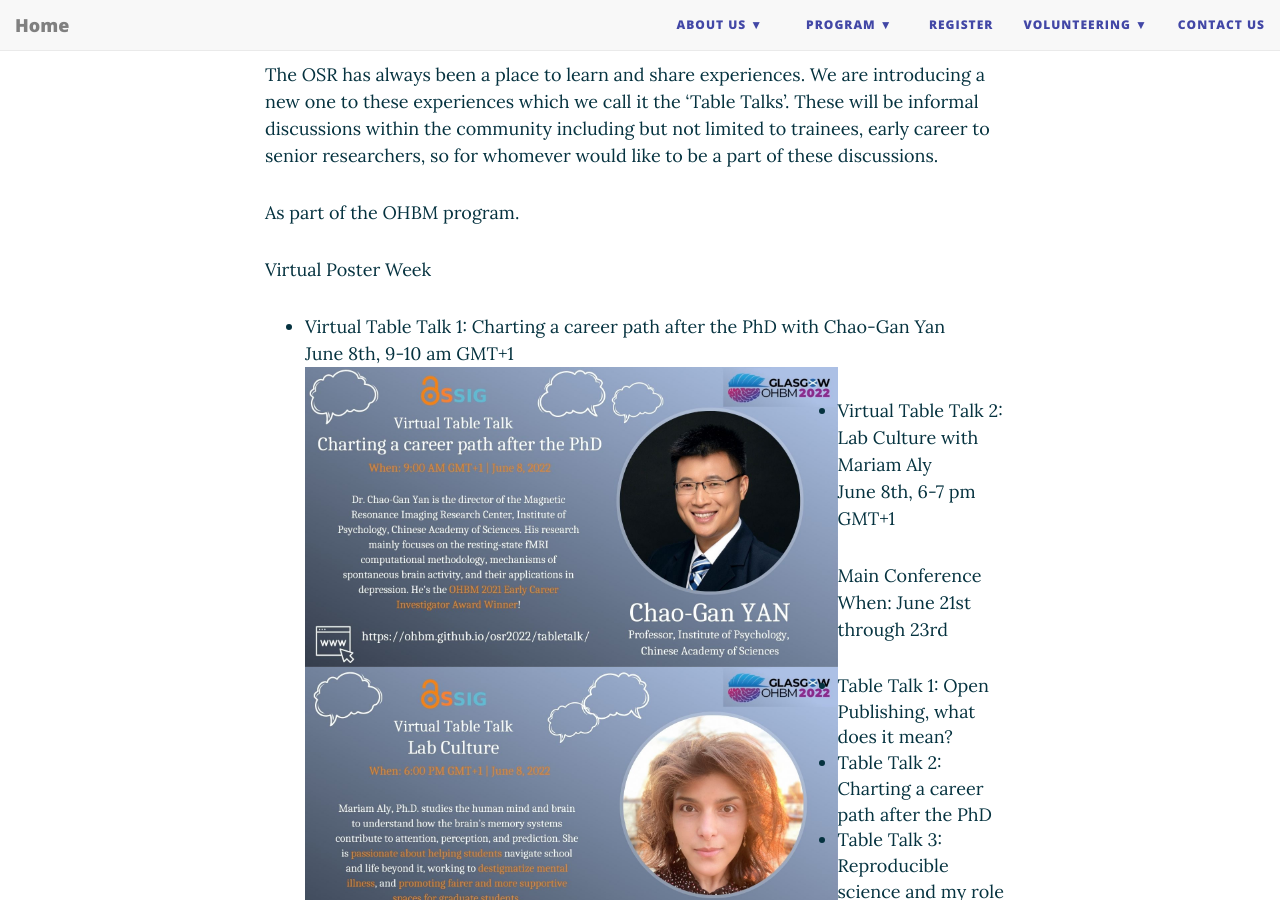
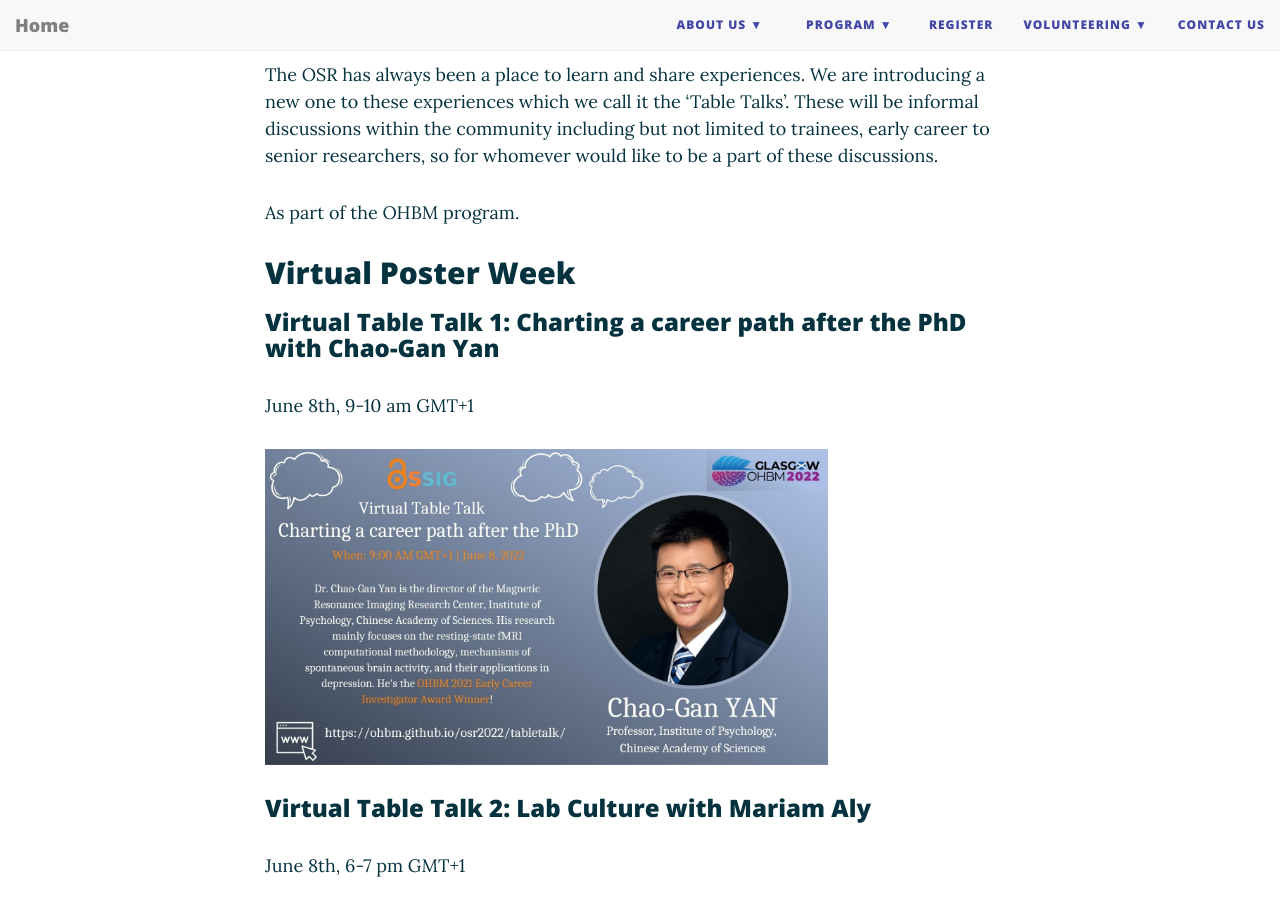
Before and after one commit to ohbm/osr2023, a Jekyll site: the page built from tabletalk.md, in a window 1280 px wide and 900 px high, scrolled down 305 px. Built offline with Jekyll 4.4.1, drawn with Linux system fonts in a browser that asks for light colours; nearby versions of some CDN libraries.

Commit message:
Cleaner dispaly for tabletalk

```diff
--- a/tabletalk.md
+++ b/tabletalk.md
@@ -7,18 +7,24 @@
 
 As part of the OHBM program.
 
-Virtual Poster Week
-* Virtual Table Talk 1: Charting a career path after the PhD with Chao-Gan Yan <br/>
+## Virtual Poster Week
+
+### Virtual Table Talk 1: Charting a career path after the PhD with Chao-Gan Yan <br/>
+
 June 8th, 9-10 am GMT+1 <br/>
-<img align="left" src="../img/ads/Chao_Gan_Yan.jpeg" width="75%">
 
-* Virtual Table Talk 2: Lab Culture with Mariam Aly <br/>
+<img src="../img/ads/Chao_Gan_Yan.jpeg" width="75%">
+
+### Virtual Table Talk 2: Lab Culture with Mariam Aly <br/>
+
 June 8th, 6-7 pm GMT+1 <br/>
-<img align="left" src="../img/ads/Mariam_Aly.jpeg" width="75%">
+
+<img src="../img/ads/Mariam_Aly.jpeg" width="75%">
 
 
-Main Conference <br/>
+## Main Conference
 When: June 21st through 23rd
-* Table Talk 1: Open Publishing, what does it mean?
-* Table Talk 2: Charting a career path after the PhD
-* Table Talk 3: Reproducible science and my role in it
+
+#### Table Talk 1: Open Publishing, what does it mean?
+#### Table Talk 2: Charting a career path after the PhD
+#### Table Talk 3: Reproducible science and my role in it
```
